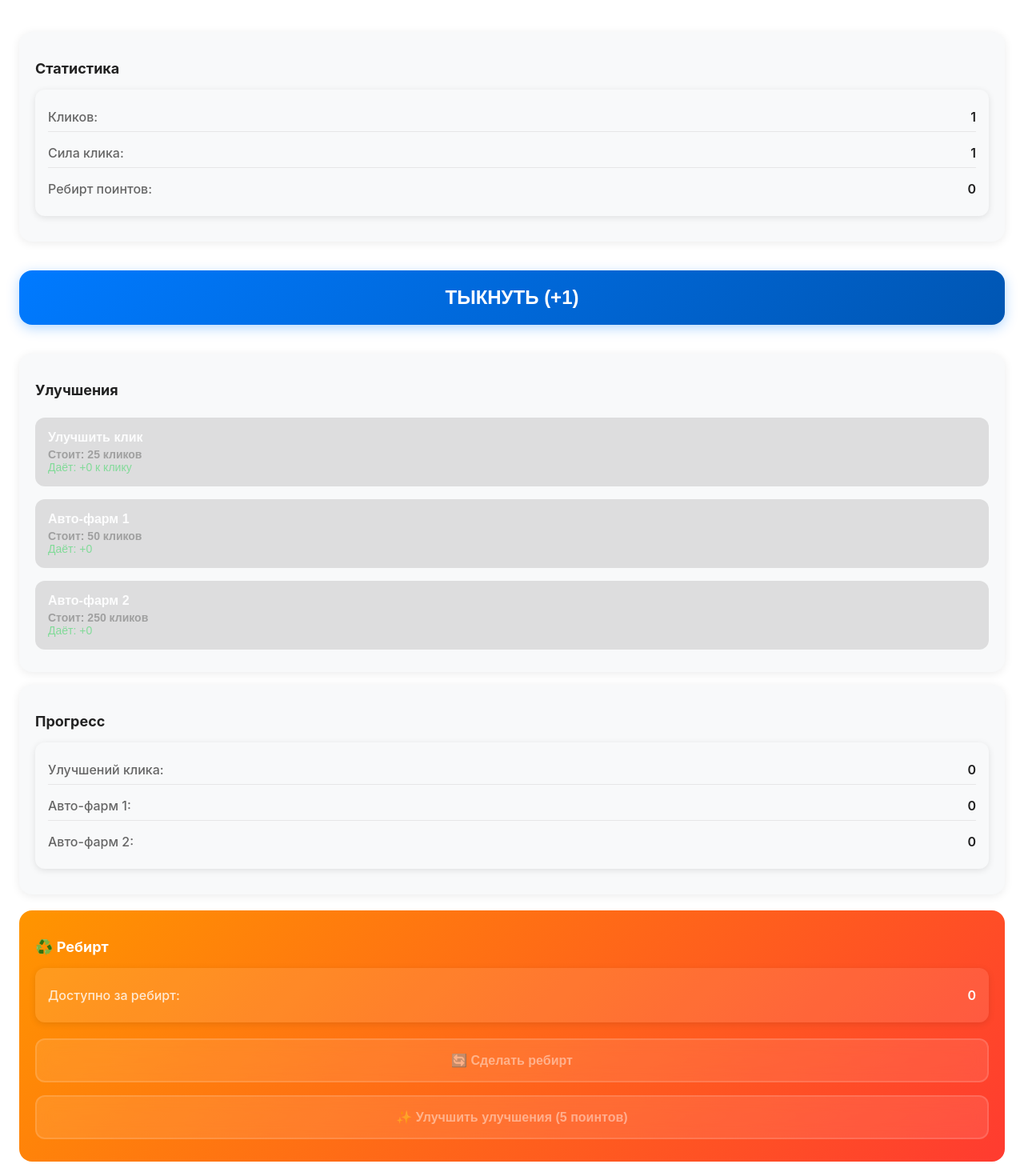
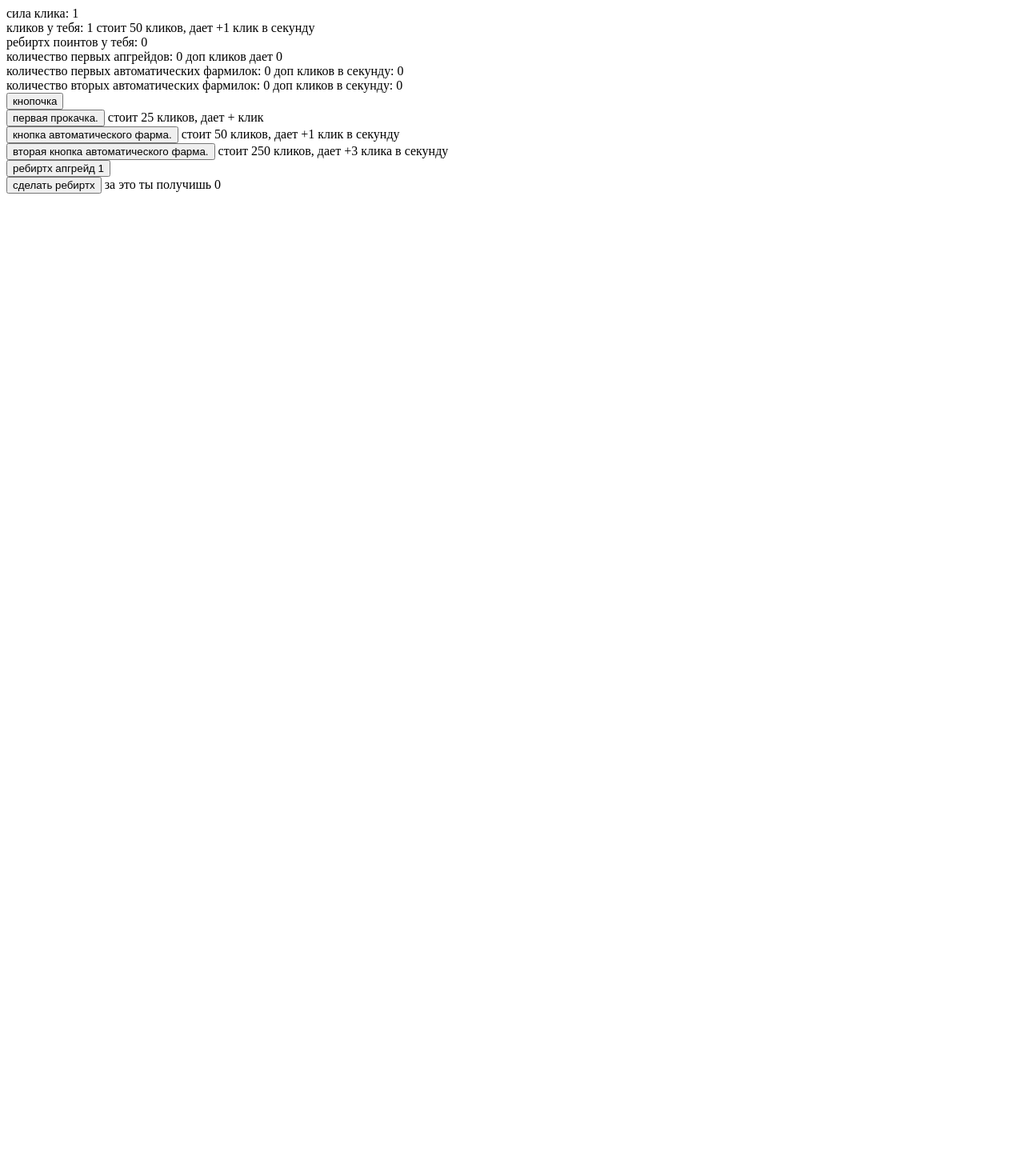
Before and after one commit to zbananasx/web-app, a React (Create React App) app: page / in a window 1280 px wide. Shown: the top 1470 px of the page at 80% size. After the commit the page ends 800 px from the top, so only its background shows below. Built offline with nearby package versions, Linux system fonts and the light colour scheme.

Commit message:
Merge branch 'main' of https://github.com/zbananasx/web-app

```diff
--- a/src/App.css
+++ /dev/null
@@ -1,224 +0,0 @@
-/* App.css */
-.App {
-  font-family: -apple-system, BlinkMacSystemFont, 'Segoe UI', Roboto, Oxygen, Ubuntu, sans-serif;
-  max-width: 100%;
-  margin: 0 auto;
-  padding: 16px;
-  background: var(--tg-theme-bg-color, #ffffff);
-  color: var(--tg-theme-text-color, #222222);
-  min-height: 100vh;
-  box-sizing: border-box;
-}
-
-/* Заголовки и текст */
-.App h1, .App h2, .App h3 {
-  color: var(--tg-theme-text-color, #222222);
-  margin-bottom: 16px;
-}
-
-/* Контейнеры статистики */
-.stat-container {
-  background: var(--tg-theme-secondary-bg-color, #f8f9fa);
-  border-radius: 12px;
-  padding: 16px;
-  margin-bottom: 12px;
-  box-shadow: 0 2px 8px rgba(0, 0, 0, 0.1);
-}
-
-.stat-row {
-  display: flex;
-  justify-content: space-between;
-  align-items: center;
-  margin-bottom: 8px;
-  padding: 8px 0;
-  border-bottom: 1px solid var(--tg-theme-hint-color, #99999933);
-}
-
-.stat-row:last-child {
-  border-bottom: none;
-  margin-bottom: 0;
-}
-
-.stat-label {
-  font-weight: 500;
-  color: var(--tg-theme-hint-color, #666666);
-}
-
-.stat-value {
-  font-weight: 600;
-  color: var(--tg-theme-text-color, #222222);
-}
-
-/* Основная кнопка клика */
-.click-button {
-  background: linear-gradient(135deg, #007aff, #0056b3);
-  border: none;
-  border-radius: 16px;
-  padding: 20px;
-  font-size: 24px;
-  font-weight: bold;
-  color: white;
-  cursor: pointer;
-  margin: 20px 0;
-  width: 100%;
-  transition: all 0.2s ease;
-  box-shadow: 0 4px 16px rgba(0, 122, 255, 0.3);
-}
-
-.click-button:active {
-  transform: scale(0.95);
-  box-shadow: 0 2px 8px rgba(0, 122, 255, 0.2);
-}
-
-/* Кнопки улучшений */
-.upgrade-button {
-  background: var(--tg-theme-button-color, #40a7e3);
-  border: none;
-  border-radius: 12px;
-  padding: 16px;
-  font-size: 16px;
-  font-weight: 600;
-  color: var(--tg-theme-button-text-color, #ffffff);
-  cursor: pointer;
-  margin: 8px 0;
-  width: 100%;
-  transition: all 0.2s ease;
-  text-align: left;
-}
-
-.upgrade-button:disabled {
-  background: var(--tg-theme-secondary-bg-color, #cccccc);
-  cursor: not-allowed;
-  opacity: 0.6;
-}
-
-.upgrade-button:not(:disabled):hover {
-  background: var(--tg-theme-button-color, #40a7e3);
-  opacity: 0.9;
-}
-
-.upgrade-button:not(:disabled):active {
-  transform: scale(0.98);
-}
-
-/* Стоимость улучшений */
-.upgrade-cost {
-  font-size: 14px;
-  color: var(--tg-theme-hint-color, #666666);
-  margin-top: 4px;
-  display: block;
-}
-
-.upgrade-benefit {
-  font-size: 14px;
-  color: #34c759;
-  font-weight: 500;
-  display: block;
-}
-
-/* Секции */
-.section {
-  background: var(--tg-theme-secondary-bg-color, #f8f9fa);
-  border-radius: 16px;
-  padding: 20px;
-  margin: 16px 0;
-  box-shadow: 0 2px 12px rgba(0, 0, 0, 0.08);
-}
-
-.section-title {
-  font-size: 18px;
-  font-weight: 700;
-  margin-bottom: 16px;
-  color: var(--tg-theme-text-color, #222222);
-  display: flex;
-  align-items: center;
-  gap: 8px;
-}
-
-/* Ребирт секция */
-.rebirth-section {
-  background: linear-gradient(135deg, #ff9500, #ff3b30);
-  color: white;
-  border-radius: 16px;
-  padding: 20px;
-  margin: 20px 0;
-}
-
-.rebirth-section .section-title {
-  color: white;
-}
-
-.rebirth-button {
-  background: rgba(255, 255, 255, 0.2);
-  border: 2px solid rgba(255, 255, 255, 0.3);
-  border-radius: 12px;
-  padding: 16px;
-  font-size: 16px;
-  font-weight: 600;
-  color: white;
-  cursor: pointer;
-  margin: 8px 0;
-  width: 100%;
-  transition: all 0.2s ease;
-  backdrop-filter: blur(10px);
-}
-
-.rebirth-button:disabled {
-  opacity: 0.5;
-  cursor: not-allowed;
-}
-
-.rebirth-button:not(:disabled):hover {
-  background: rgba(255, 255, 255, 0.3);
-}
-
-/* Анимации */
-@keyframes pulse {
-  0% { transform: scale(1); }
-  50% { transform: scale(1.05); }
-  100% { transform: scale(1); }
-}
-
-.pulse {
-  animation: pulse 0.3s ease;
-}
-
-/* Адаптивность */
-@media (max-width: 480px) {
-  .App {
-    padding: 12px;
-  }
-
-  .click-button {
-    padding: 16px;
-    font-size: 20px;
-  }
-
-  .upgrade-button {
-    padding: 14px;
-    font-size: 14px;
-  }
-
-  .stat-row {
-    flex-direction: column;
-    align-items: flex-start;
-    gap: 4px;
-  }
-}
-
-/* Progress bars */
-.progress-bar {
-  width: 100%;
-  height: 6px;
-  background: var(--tg-theme-secondary-bg-color, #eeeeee);
-  border-radius: 3px;
-  margin: 8px 0;
-  overflow: hidden;
-}
-
-.progress-fill {
-  height: 100%;
-  background: linear-gradient(90deg, #34c759, #28cd41);
-  border-radius: 3px;
-  transition: width 0.3s ease;
-}
--- a/src/App.jsx
+++ b/src/App.jsx
@@ -1,5 +1,4 @@
 import { useAllInfo } from './hooks/useStates';
-import './App.css';
 
 function App() {
 const {
@@ -19,122 +18,66 @@ function App() {
         auto2,
         rebirth,
         rebirthUpg1,
-  } = useAllInfo();
+        upgrade1Gives,
 
-  // Проверяем, можем ли купить улучшения
-  const canBuyUpgrade1 = score >= 25;
-  const canBuyAuto1 = score >= 50;
-  const canBuyAuto2 = score >= 250;
-  const canRebirth = score >= 1000;
-  const canBuyRebirthUpg = totalRebirthPoints >= 5;
-
+  } = useAllInfo()
   return (
     <div className="App">
-      {/* Основная статистика */}
-      <div className="section">
-        <h2 className="section-title"> Статистика</h2>
-        <div className="stat-container">
-          <div className="stat-row">
-            <span className="stat-label">Кликов:</span>
-            <span className="stat-value">{score}</span>
+      <div>
+        <span>
+          сила клика: {clickPerOne}
+        </span>
       </div>
-          <div className="stat-row">
-            <span className="stat-label">Сила клика:</span>
-            <span className="stat-value">{clickPerOne}</span>
+      <div>
+        <span>
+          кликов у тебя: {score}
+          <span> стоит 50 кликов, дает +1 клик в секунду</span>
+        </span>
       </div>
-          <div className="stat-row">
-            <span className="stat-label">Ребирт поинтов:</span>
-            <span className="stat-value">{totalRebirthPoints}</span>
+      <div>
+        ребиртх поинтов у тебя: {totalRebirthPoints}
       </div>
+      <div>
+        <span> количество первых апгрейдов: {upgrade1View} </span>
+        <span> доп кликов дает {totalUpgrade1Gives} </span>
       </div>
+      <div>
+        <span> количество первых автоматических фармилок: {auto1View} </span>
+        <span> доп кликов в секунду: {totalAuto1Gives}</span>
       </div>
-
-      {/* Основная кнопка */}
-      <button className="click-button" onClick={onClick}>
-         ТЫКНУТЬ (+{clickPerOne})
-      </button>
-
-      {/* Улучшения клика */}
-      <div className="section">
-        <h2 className="section-title"> Улучшения</h2>
-        <button
-          className={`upgrade-button ${canBuyUpgrade1 ? '' : 'disabled'}`}
-          onClick={upgrade1}
-          disabled={!canBuyUpgrade1}
-        >
-           Улучшить клик
-          <span className="upgrade-cost">Стоит: 25 кликов</span>
-          <span className="upgrade-benefit">Даёт: +{totalUpgrade1Gives} к клику</span>
-        </button>
-
-        <button
-          className={`upgrade-button ${canBuyAuto1 ? '' : 'disabled'}`}
-          onClick={auto1}
-          disabled={!canBuyAuto1}
-        >
-           Авто-фарм 1
-          <span className="upgrade-cost">Стоит: 50 кликов</span>
-          <span className="upgrade-benefit">Даёт: +{totalAuto1Gives}</span>
-        </button>
-
-        <button
-          className={`upgrade-button ${canBuyAuto2 ? '' : 'disabled'}`}
-          onClick={auto2}
-          disabled={!canBuyAuto2}
-        >
-           Авто-фарм 2
-          <span className="upgrade-cost">Стоит: 250 кликов</span>
-          <span className="upgrade-benefit">Даёт: +{totalAuto2Gives}</span>
+      <div>
+        <span> количество вторых автоматических фармилок: {auto2View} </span>
+        <span> доп кликов в секунду: {totalAuto2Gives}</span>
+      </div>
+      <div>
+        <button onClick={onClick}>
+    кнопочка
         </button>
       </div>
-
-      {/* Прогресс */}
-      <div className="section">
-        <h2 className="section-title"> Прогресс</h2>
-        <div className="stat-container">
-          <div className="stat-row">
-            <span className="stat-label">Улучшений клика:</span>
-            <span className="stat-value">{upgrade1View}</span>
+      <div>
+        <button onClick={upgrade1}>
+    первая прокачка.
+        </button>
+        <span> стоит 25 кликов, дает +{upgrade1Gives} клик</span>
       </div>
-          <div className="stat-row">
-            <span className="stat-label">Авто-фарм 1:</span>
-            <span className="stat-value">{auto1View}</span>
+      <div>
+        <button onClick={auto1}>
+          кнопка автоматического фарма.
+        </button>
+        <span> стоит 50 кликов, дает +1 клик в секунду</span>
       </div>
-          <div className="stat-row">
-            <span className="stat-label">Авто-фарм 2:</span>
-            <span className="stat-value">{auto2View}</span>
+      <div>
+        <button onClick={auto2}>
+          вторая кнопка автоматического фарма.
+        </button>
+        <span> стоит 250 кликов, дает +3 клика в секунду</span>
       </div>
-        </div>
-      </div>
-
-      {/* Ребирт */}
-      <div className="rebirth-section">
-        <h2 className="section-title">♻️ Ребирт</h2>
-        <div className="stat-container" style={{background: 'rgba(255,255,255,0.1)'}}>
-          <div className="stat-row">
-            <span className="stat-label" style={{color: 'rgba(255,255,255,0.8)'}}>Доступно за ребирт:</span>
-            <span className="stat-value" style={{color: 'white'}}>{totalRebirthPointsView}</span>
-          </div>
-        </div>
-
-        <button
-          className="rebirth-button"
-          onClick={rebirth}
-          disabled={!canRebirth}
-        >
-          🔄 Сделать ребирт
-        </button>
-
-        <button
-          className="rebirth-button"
-          onClick={rebirthUpg1}
-          disabled={!canBuyRebirthUpg}
-        >
-          ✨ Улучшить улучшения (5 поинтов)
-        </button>
+      <div><button onClick={rebirthUpg1}>ребиртх апгрейд 1</button></div>
+      <div><button onClick={rebirth}>сделать ребиртх</button>
+      <span> за это ты получишь {totalRebirthPointsView}</span>
       </div>
     </div>
   );
+
 }
-
 export default App;
```
Lines whose indentation alone changed are shown as unchanged.
